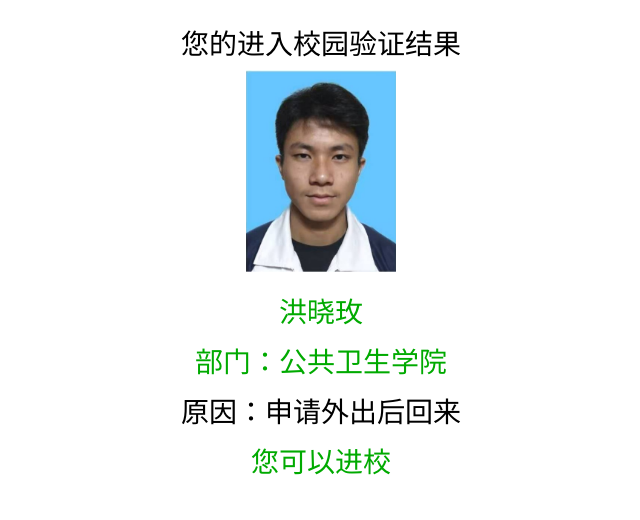
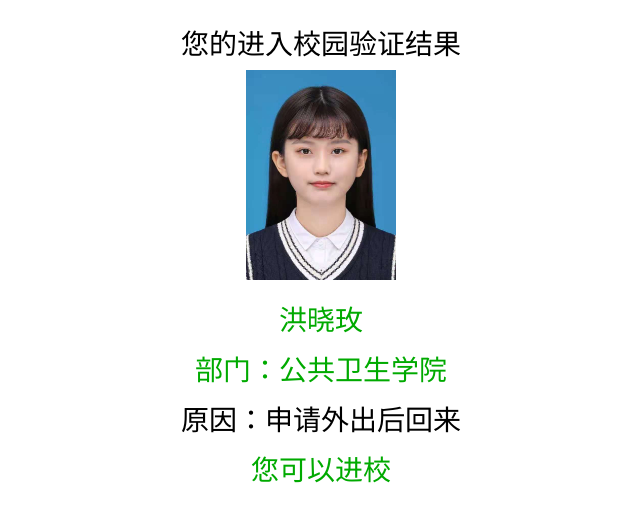
Before and after one commit to 136ytr/ylrtest, a Flask app: page /hxm_in in a window 1280 px wide. Shown: the top 520 px of the page, without its empty margins (319-959 px from the left). Run offline with Flask 2, Linux system fonts and the light colour scheme.

Commit message:
Update hxm_in.html

```diff
--- a/templates/hxm_in.html
+++ b/templates/hxm_in.html
@@ -42,7 +42,7 @@
 
 <div  style="color:#00AA00;">                                   <!-- 下面的一大段网址就是你的图片信息 -->
 
-	<div><img id="headerPhoto" style="max-width:150px" src={{url_for('static',filename="zhh.jpg")}}></div>
+	<div><img id="headerPhoto" style="max-width:150px" src={{url_for('static',filename="hxm.jpg")}}></div>
 
     <span >洪晓玫</span><!-- 个人信息 -->
 
```
